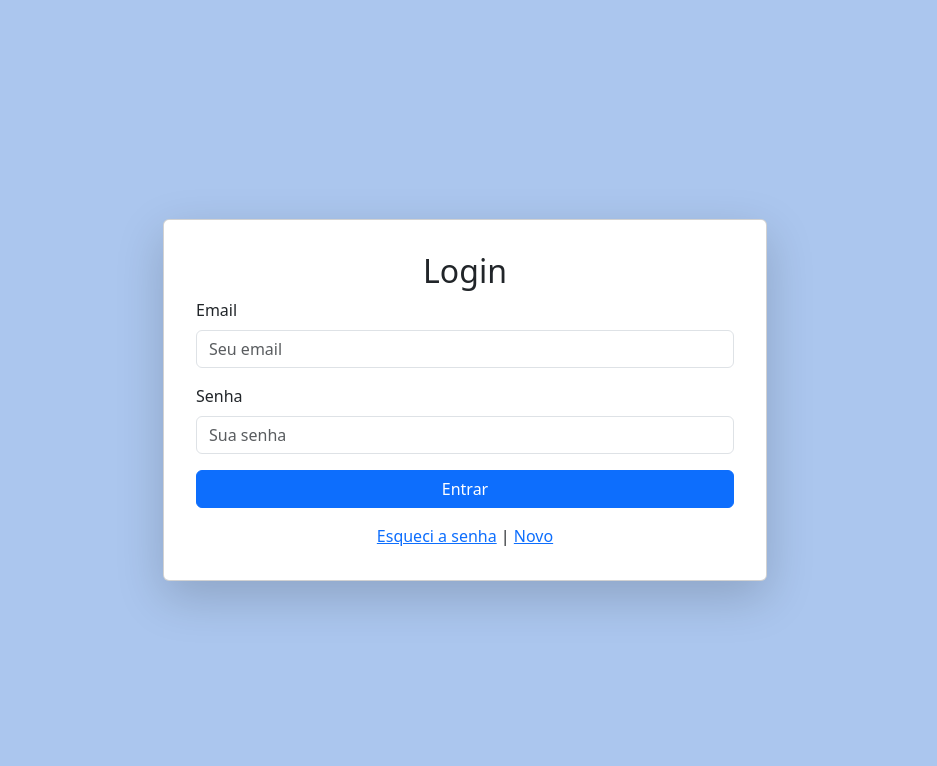
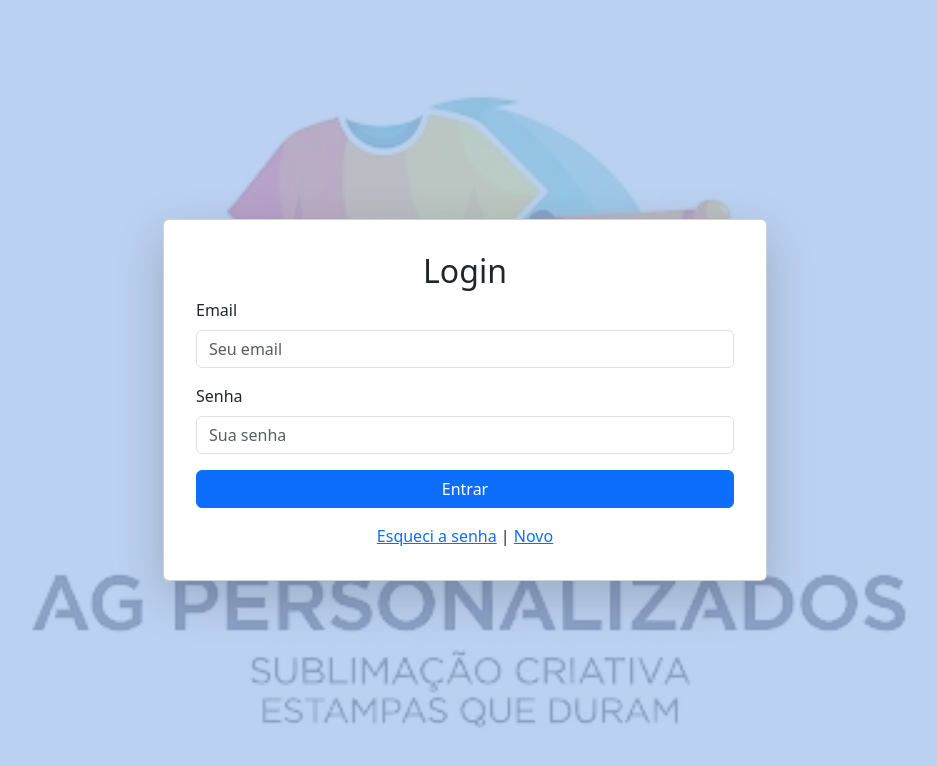
Before and after one commit to PabloMMana/AGPersonalizadosFront, a React (Create React App) app: page /login in a window 1280 px wide. Shown: the top 766 px of the page, without its empty margins (175-1112 px from the left). Built offline with nearby package versions, Linux system fonts and the light colour scheme.

Commit message:
img funco login

```diff
--- a/src/pages/Login.js
+++ b/src/pages/Login.js
@@ -2,6 +2,7 @@ import React, { useState } from 'react';
 import { Form, Button, Container, Row, Col, Card } from 'react-bootstrap';
 import { Link, useNavigate } from 'react-router-dom';
 import axios from 'axios';
+import '../App.css';
 
 const Login = () => {
   const [email, setEmail] = useState('');
@@ -28,6 +29,7 @@ const Login = () => {
 
   return (
     <Container fluid className="vh-100 d-flex align-items-center justify-content-center">
+      <div className="background-login"></div>
       <Row className="justify-content-center w-100">
         <Col xs={12} sm={10} md={8} lg={6}>
           <Card className="shadow-lg p-3">
```
